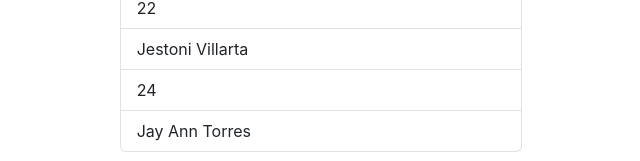
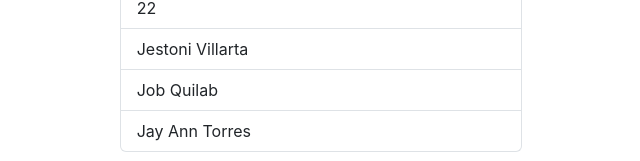
Before and after one commit to suicodave/ExpenseUIDemoReact, a React (Create React App) app: page /Participants in a window 1280 px wide. Shown: the part 954-1115 px from the top of the page, without its empty margins (319-959 px from the left). Built offline with nearby package versions, Linux system fonts and the light colour scheme.

Commit message:
dinugoangsampayna

```diff
--- a/src/Participants/ParticiantsList.js
+++ b/src/Participants/ParticiantsList.js
@@ -26,7 +26,7 @@ function ParticiantsList() {
       <ListGroup.Item>21</ListGroup.Item>
       <ListGroup.Item>22</ListGroup.Item>
       <ListGroup.Item>Jestoni Villarta</ListGroup.Item>
-      <ListGroup.Item>24</ListGroup.Item>
+      <ListGroup.Item>Job Quilab</ListGroup.Item>
       <ListGroup.Item>Jay Ann Torres</ListGroup.Item>
     </ListGroup>
   );
```
